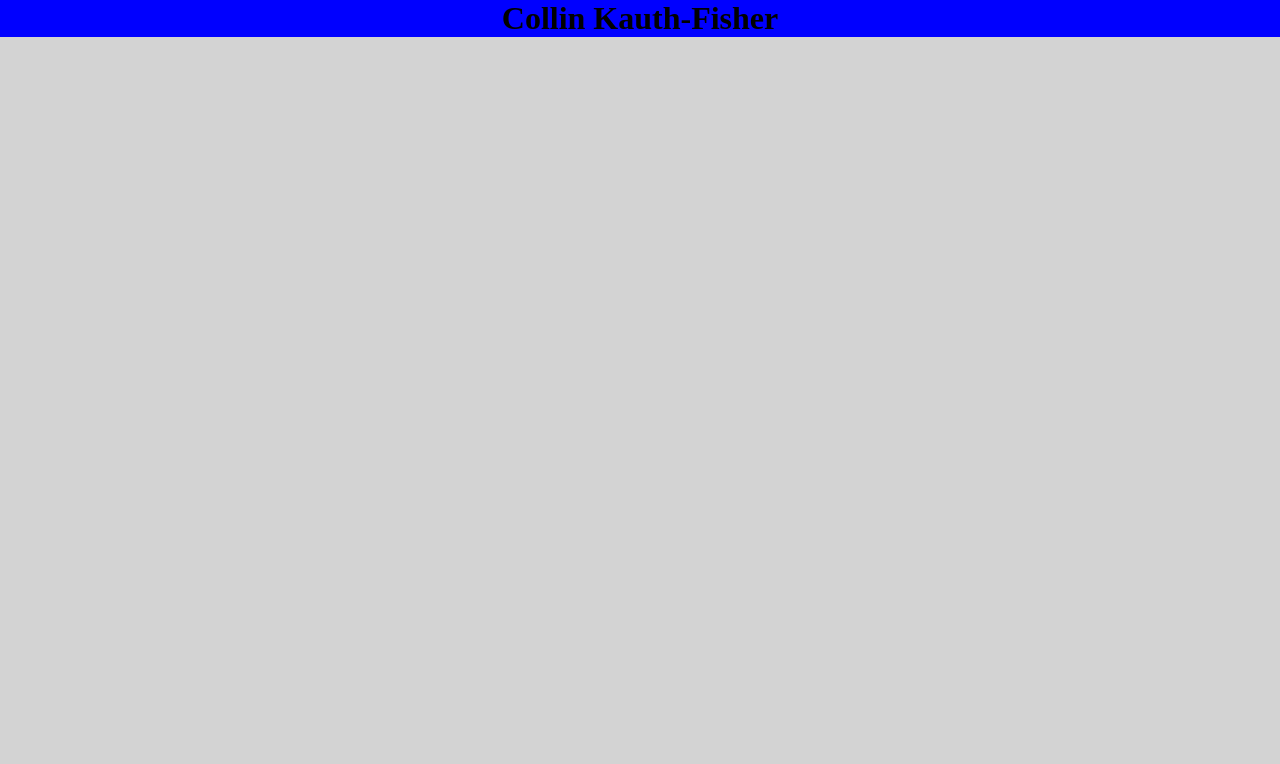
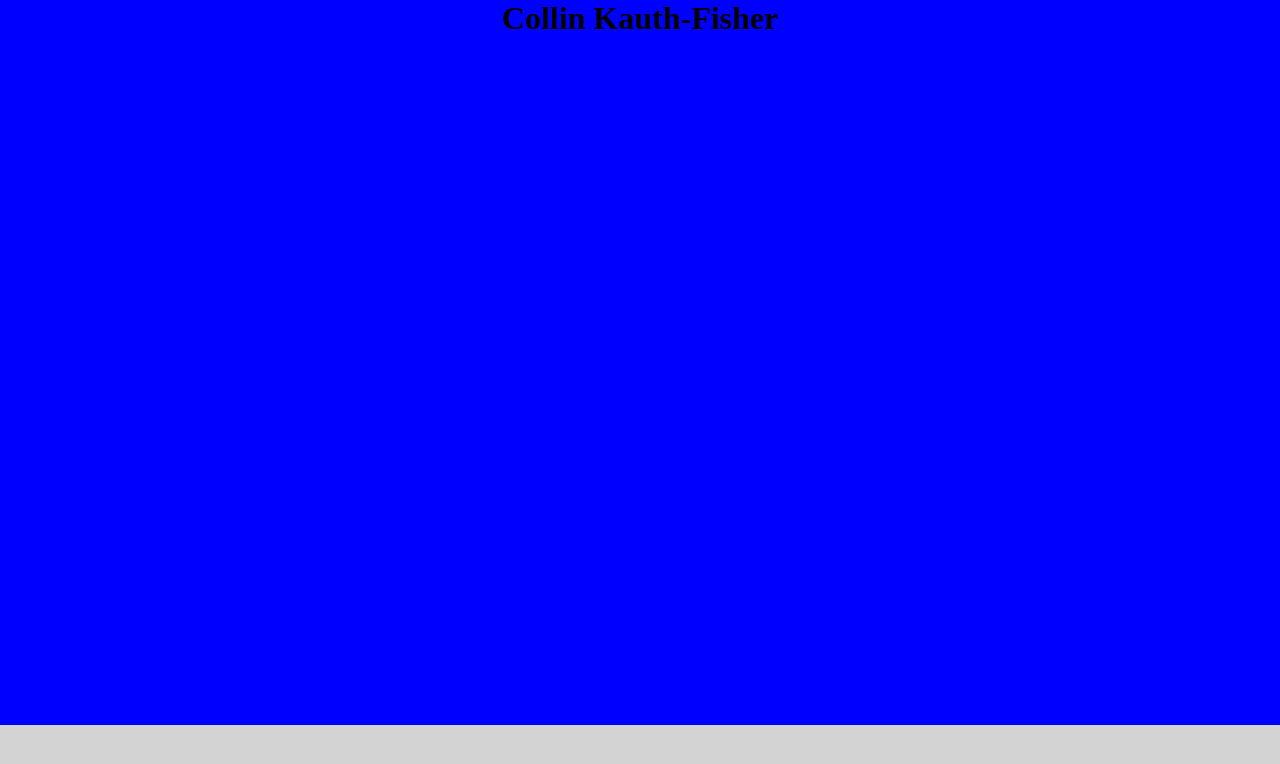
Before and after one commit to ckauth97/ckauth97.github.io, a plain HTML site: page index.html in a window 1280 px wide. Drawn offline with Linux system fonts and the light colour scheme.

Commit message:
NotherOne

```diff
--- a/style/css/style.css
+++ b/style/css/style.css
@@ -2,6 +2,9 @@
    margin:0;
 }
 
+html{
+    height:100%;
+}
 
 body{
     background-color:lightgrey;
@@ -22,10 +25,9 @@ nav{
 main{
     text-align: center;
     background-color: blue;
-    height:85%;
-
+    height:calc(100% - 75px);
 }
 
 footer{
-
+    height:75px;
 }
```
Also changed, not shown: index.html (+0 -1 lines).
